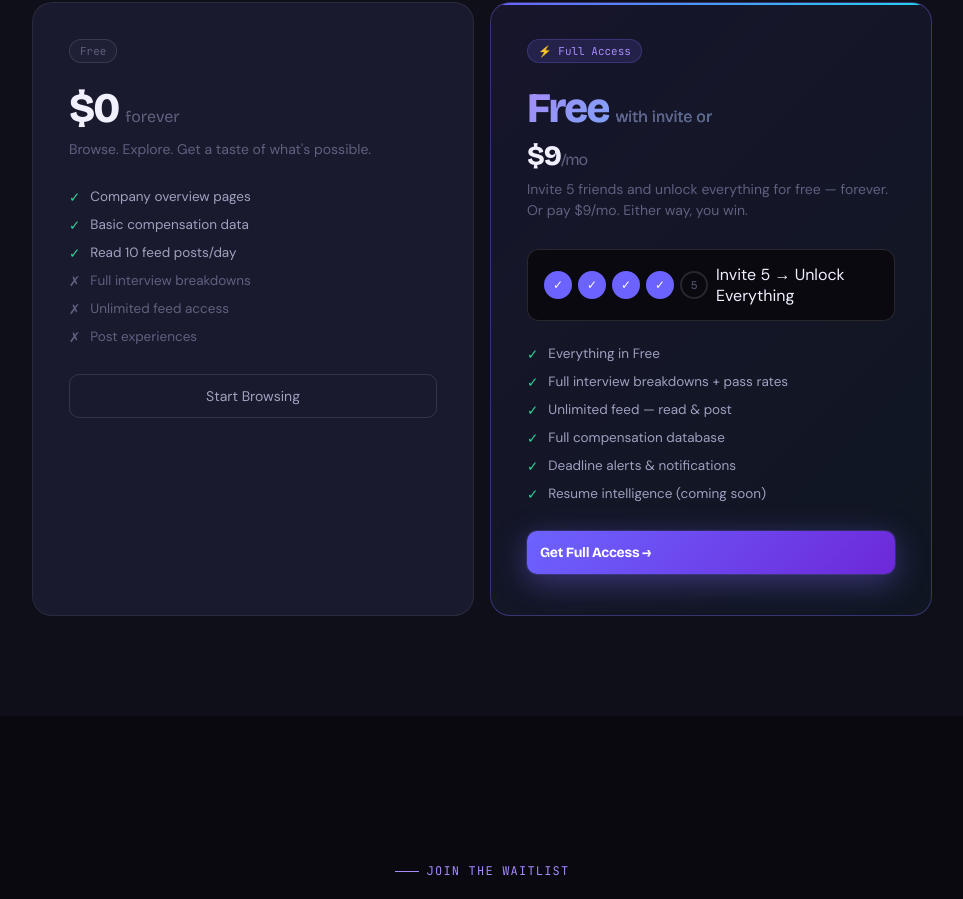
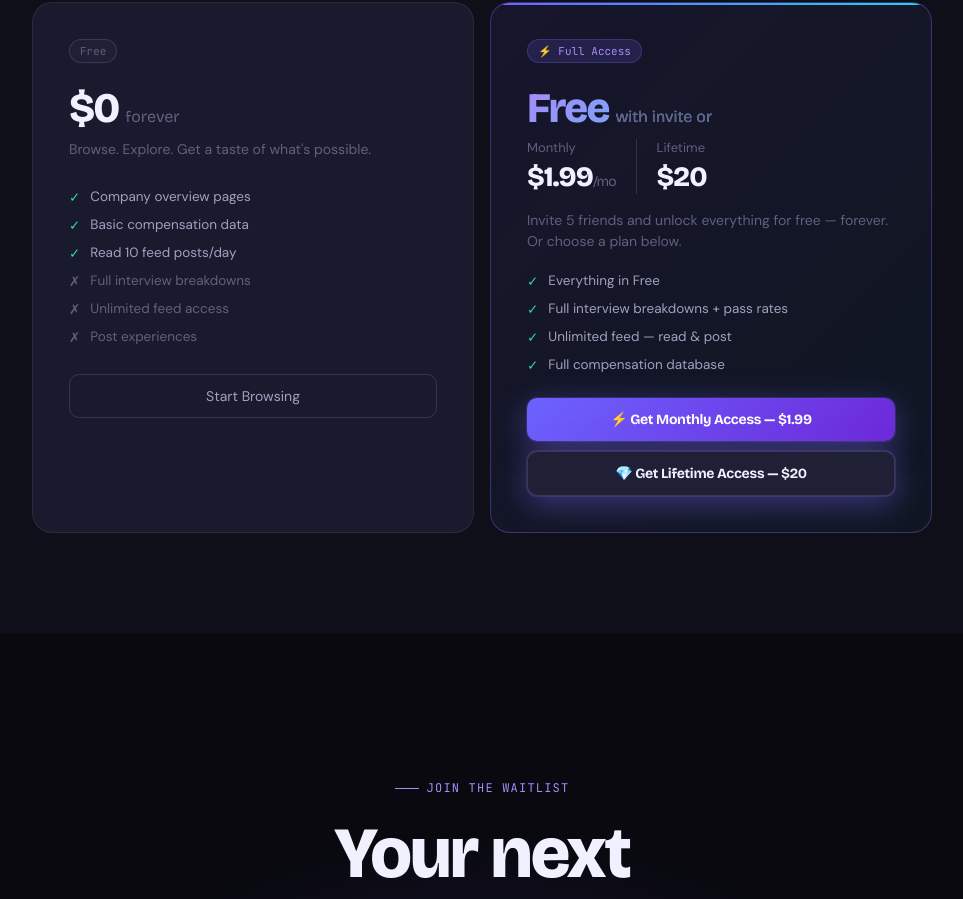
Before and after one commit to germainhirwa/interview_iq_v2, a Next.js app: page / in a window 1280 px wide. Shown: the part 4930-5829 px from the top of the page, without its empty margins (158-1121 px from the left). Built offline with nearby package versions, Linux system fonts and the light colour scheme.

Commit message:
added monthly and lifetime acess plans

```diff
--- a/src/app/api/checkout/route.ts
+++ b/src/app/api/checkout/route.ts
@@ -12,9 +12,15 @@ export const GET = async (request: Request) => {
             return NextResponse.redirect(`${url.origin}/login`);
         }
 
-        const productId = process.env.STRIPE_PRODUCT_ID;
+        const url = new URL(request.url);
+        const plan = url.searchParams.get('plan') || 'monthly';
+
+        const productId = plan === 'lifetime'
+            ? process.env.STRIPE_LIFETIME_PRODUCT_ID
+            : process.env.STRIPE_MONTHLY_PRODUCT_ID;
+
         if (!productId) {
-            throw new Error("Stripe Product ID is not set in environment variables");
+            throw new Error(`Stripe Product ID for plan "${plan}" is not set in environment variables`);
         }
 
         // Fetch prices for the given product
@@ -25,7 +31,7 @@ export const GET = async (request: Request) => {
         });
 
         if (prices.data.length === 0) {
-            throw new Error("No active price found for the given Stripe Product");
+            throw new Error(`No active price found for the given Stripe Product: ${productId}`);
         }
 
         const price = prices.data[0];
--- a/src/app/page.tsx
+++ b/src/app/page.tsx
@@ -877,32 +877,44 @@ export default function LandingPage() {
               >
                 Free <span style={{ WebkitTextFillColor: 'var(--text3)' }}>with invite or</span>
               </div>
+
+              <div style={{ display: 'flex', gap: 20, marginBottom: 16 }}>
+                <div>
+                  <div style={{ fontSize: 13, color: 'var(--text3)', marginBottom: 4 }}>Monthly</div>
                   <div
                     style={{
                       fontFamily: 'var(--display)',
                       fontSize: 28,
                       fontWeight: 800,
                       letterSpacing: -1,
-                  marginBottom: 6,
                       color: 'var(--text)',
                     }}
                   >
-                $9<span style={{ fontSize: 16, fontWeight: 400, color: 'var(--text3)' }}>/mo</span>
+                    $1.99<span style={{ fontSize: 14, fontWeight: 400, color: 'var(--text3)' }}>/mo</span>
                   </div>
-              <div className="plan-desc">
-                Invite 5 friends and unlock everything for free — forever. Or pay $9/mo. Either way, you win.
                 </div>
-              <div className="invite-visual">
-                <div className="invite-dots">
-                  <div className="inv-dot filled">✓</div>
-                  <div className="inv-dot filled">✓</div>
-                  <div className="inv-dot">3</div>
-                  <div className="inv-dot">4</div>
-                  <div className="inv-dot">5</div>
+                <div style={{ width: 1, background: 'var(--border2)' }} />
+                <div>
+                  <div style={{ fontSize: 13, color: 'var(--text3)', marginBottom: 4 }}>Lifetime</div>
+                  <div
+                    style={{
+                      fontFamily: 'var(--display)',
+                      fontSize: 28,
+                      fontWeight: 800,
+                      letterSpacing: -1,
+                      color: 'var(--text)',
+                    }}
+                  >
+                    $20
                   </div>
-                <div className="invite-label">Invite 5 → Unlock Everything</div>
                 </div>
-              <div className="plan-features">
+              </div>
+
+              <div className="plan-desc" style={{ marginBottom: 20 }}>
+                Invite 5 friends and unlock everything for free — forever. Or choose a plan below.
+              </div>
+
+              <div className="plan-features" style={{ marginBottom: 24 }}>
                 <div className="plan-feature">
                   <span className="check">✓</span> Everything in Free
                 </div>
@@ -915,20 +927,30 @@ export default function LandingPage() {
                 <div className="plan-feature">
                   <span className="check">✓</span> Full compensation database
                 </div>
-                <div className="plan-feature">
+                {/* <div className="plan-feature">
                   <span className="check">✓</span> Deadline alerts &amp; notifications
                 </div>
                 <div className="plan-feature">
                   <span className="check">✓</span> Resume intelligence (coming soon)
+                </div> */}
               </div>
+
+              <div style={{ display: 'flex', flexDirection: 'column', gap: 10 }}>
+                <a
+                  href="/api/checkout?plan=monthly"
+                  className="btn-hero"
+                  style={{ width: '100%', padding: 13, borderRadius: 10, fontSize: 14, display: 'inline-block', textAlign: 'center' }}
+                >
+                  ⚡ Get Monthly Access — $1.99
+                </a>
+                <a
+                  href="/api/checkout?plan=lifetime"
+                  className="btn-hero"
+                  style={{ width: '100%', padding: 13, borderRadius: 10, fontSize: 14, display: 'inline-block', textAlign: 'center', background: 'var(--surface2)', border: '1px solid var(--border2)', color: 'var(--text)' }}
+                >
+                  💎 Get Lifetime Access — $20
+                </a>
               </div>
-              <Link
-                href="/login"
-                className="btn-hero"
-                style={{ width: '100%', padding: 13, borderRadius: 10, fontSize: 14, display: 'inline-block' }}
-              >
-                Get Full Access →
-              </Link>
             </div>
           </div>
         </div>
```
Also changed, not shown: src/app/dashboard/settings/page.tsx (+8 -3 lines), src/components/PremiumGate.tsx (+8 -3 lines). Lines whose indentation alone changed are shown as unchanged.
